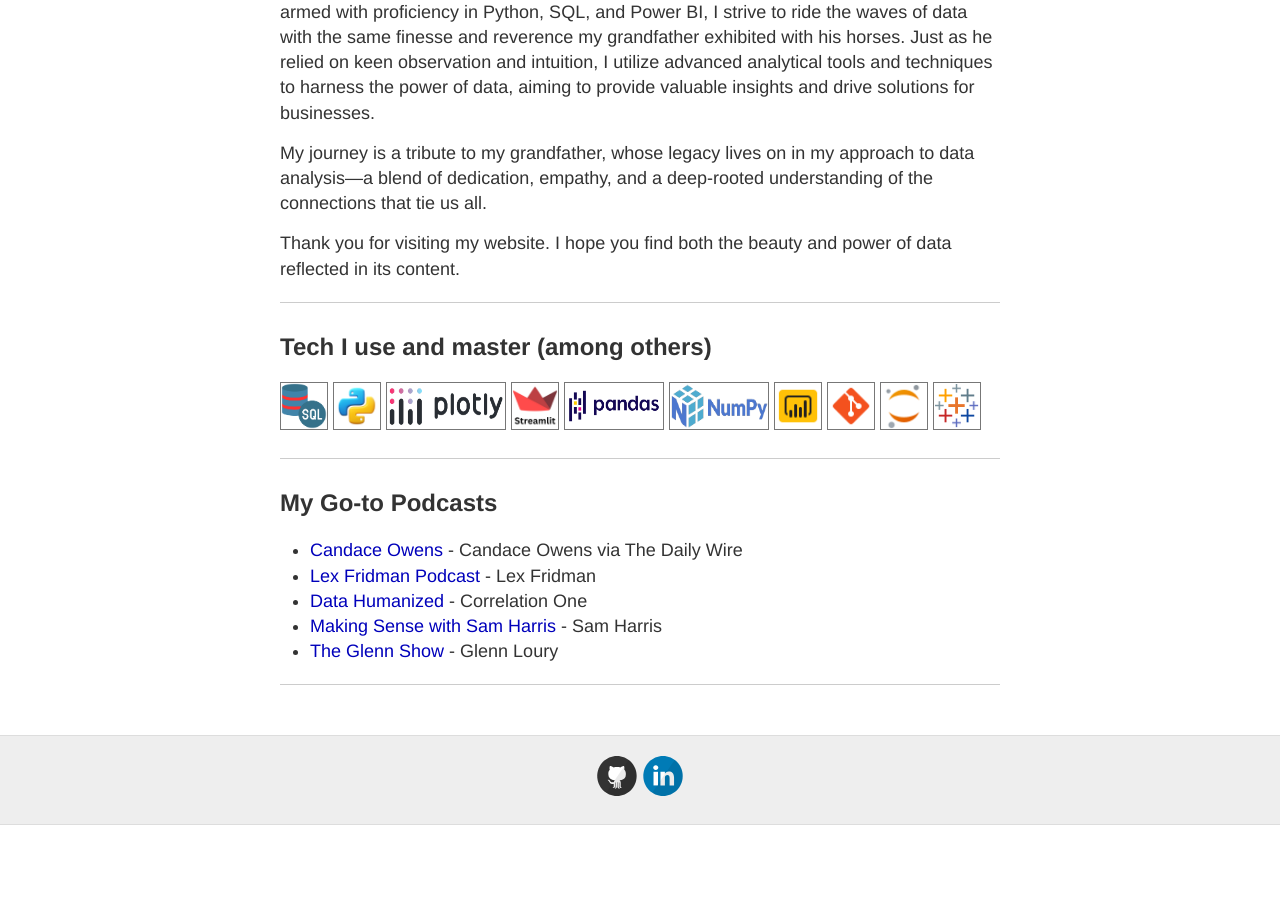
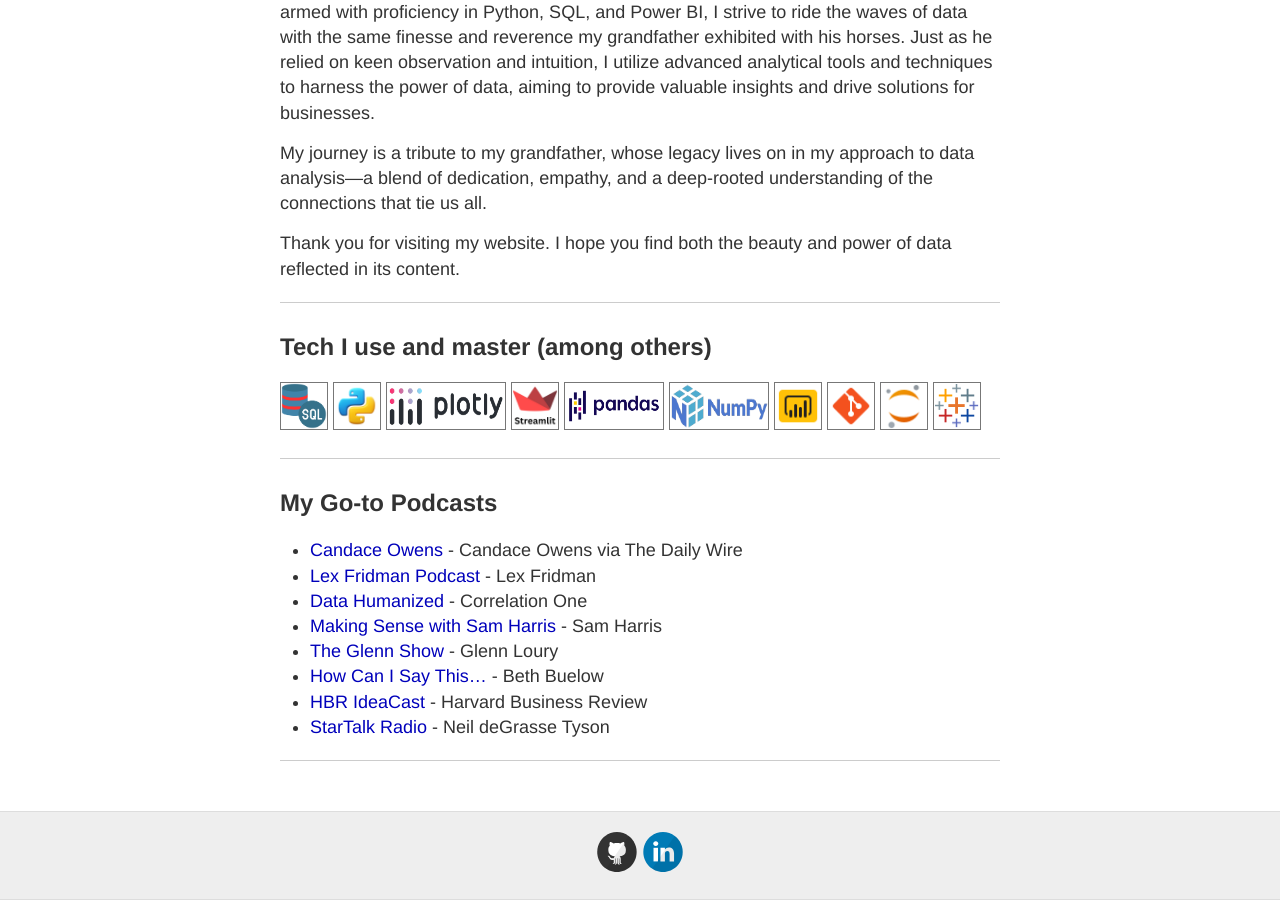
Before and after one commit to obtbe/zeidombo.github.io, a Jekyll site: the page built from about.md, in a window 1280 px wide and 900 px high, scrolled down 690 px. Built offline with Jekyll 4.4.1, drawn with Linux system fonts in a browser that asks for light colours; our own code applies the rules of GitHub Pages for plain Markdown files; before the commit the page ends 1515 px from its top, so only the background shows below that.

Commit message:
Added some new podcasts

```diff
--- a/about.md
+++ b/about.md
@@ -46,5 +46,8 @@ Thank you for visiting my website. I hope you find both the beauty and power of
 * [Data Humanized](https://podcasts.apple.com/us/podcast/data-humanized-by-correlation-one/id1693484349) - Correlation One
 * [Making Sense with Sam Harris](https://podcasts.apple.com/us/podcast/making-sense-with-sam-harris/id733163012) - Sam Harris
 * [The Glenn Show](https://podcasts.google.com/feed/aHR0cHM6Ly9hcGkuc3Vic3RhY2suY29tL2ZlZWQvcG9kY2FzdC8yNTkwNDQucnNz?sa=X&ved=0CAoQ9sEGahgKEwjInuzz7-6BAxUAAAAAHQAAAAAQmAE) - Glenn Loury
+* [How Can I Say This...](https://howcanisaythis.com/about/) - Beth Buelow
+* [HBR IdeaCast](https://hbr.org/2018/01/podcast-ideacast) - Harvard Business Review
+* [StarTalk Radio](https://podcasts.google.com/feed/aHR0cHM6Ly9mZWVkcy5zaW1wbGVjYXN0LmNvbS80VDM5X2pBag) - Neil deGrasse Tyson
 
 <div style="border-bottom: 1px solid #ccc; margin: 20px 0;"></div>
```
